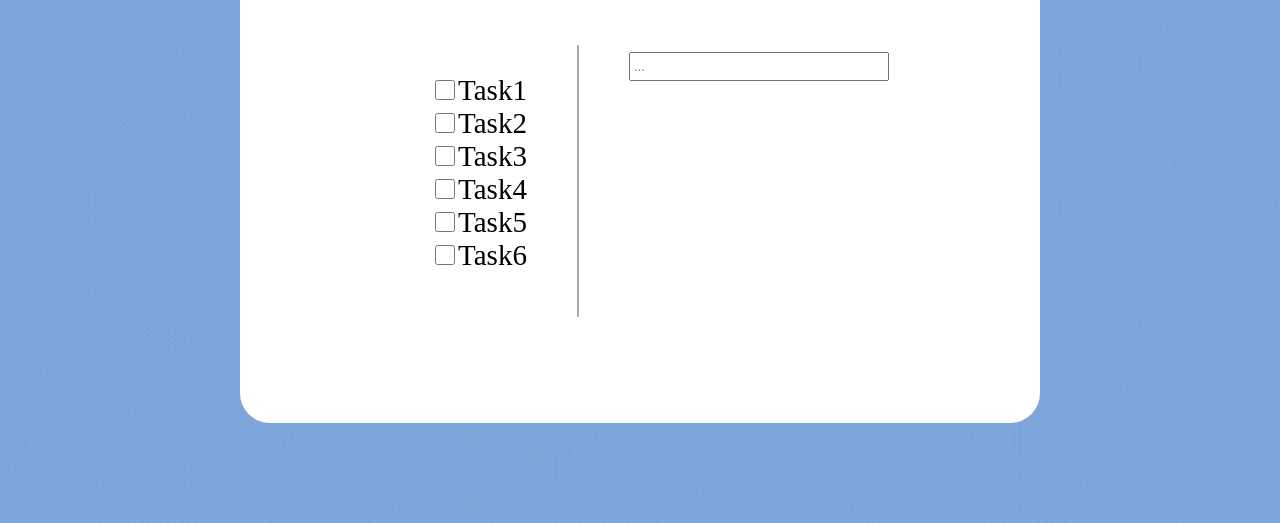
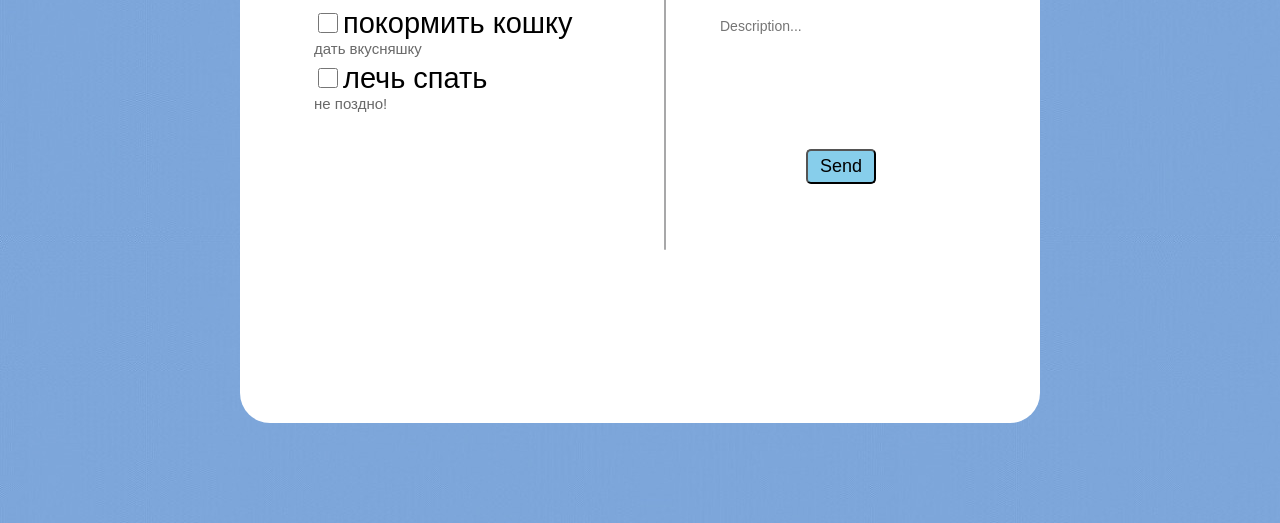
Before and after one commit to evikary/ToDoList, a plain HTML site: page index.html in a window 1280 px wide. Shown: the part 277-800 px from the top of the page. Drawn offline with Linux system fonts and the light colour scheme; a web font is replaced by a local one.

Commit message:
feat: add localStorage, description

```diff
--- a/index.html
+++ b/index.html
@@ -4,11 +4,17 @@
     <meta charset="UTF-8" />
     <meta http-equiv="X-UA-Compatible" content="IE=edge" />
     <meta name="viewport" content="width=device-width, initial-scale=1.0" />
-    <link rel="stylesheet" href="style/style.css" />
     <link
       href="https://fonts.googleapis.com/css2?family=Noto+Sans:wght@400;700&family=Tilt+Neon&family=Tilt+Warp&display=swap"
       rel="stylesheet"
     />
+    <link
+      rel="stylesheet"
+      href="https://pro.fontawesome.com/releases/v5.10.0/css/all.css"
+      integrity="sha384-AYmEC3Yw5cVb3ZcuHtOA93w35dYTsvhLPVnYs9eStHfGJvOvKxVfELGroGkvsg+p"
+      crossorigin="anonymous"
+    />
+    <link rel="stylesheet" href="style/style.css" />
     <title>To do list</title>
   </head>
   <body>
@@ -22,12 +28,26 @@
           <div class="card__line"></div>
           <div class="card__form">
             <label for="title_form"></label>
-            <input type="text" placeholder="..." id="title_form" />
+            <input
+              type="text"
+              placeholder="Сreate a new task..."
+              id="title_form"
+            />
+
+            <label>
+              <textarea
+                type="textarea"
+                placeholder="Description..."
+                maxlength="100"
+                id="description__form"
+              ></textarea>
+            </label>
+            <button>Send</button>
           </div>
         </div>
       </div>
     </div>
-
+    <!-- олльплопилоиробь -->
     <script src="js/script.js"></script>
   </body>
 </html>
--- a/js/script.js
+++ b/js/script.js
@@ -1,19 +1,81 @@
-const DB = {
-  task: ['Task1', 'Task2', 'Task3', 'Task4', 'Task5', 'Task6'],
+// const DB = {
+//   task: [
+//     { key: 'покормить кошку', done: false },
+//     { key: 'лечь спать', done: false },
+//   ],
+// };
+
+// console.log(DB.task[0].key);
+
+const DB = JSON.parse(localStorage.getItem('data')) || {
+  task: [
+    { key: 'покормить кошку', done: false, description: 'дать вкусняшку' },
+    { key: 'лечь спать', done: false, description: 'не поздно!' },
+  ],
 };
+
+// console.log(DB);
 
 const input = document.querySelector('#title_form');
 const tasks = document.querySelector('ul');
-console.log(tasks);
+const btn = document.querySelector('button');
+const trash = document.querySelectorAll('i');
+const check = document.querySelectorAll('check');
+const description = document.querySelector('#description__form');
 
-tasks.innerHTML = '';
-DB.task.forEach((item) => {
-  tasks.innerHTML += `<li>
-  <label
+function displayTasks() {
+  localStorage.setItem('data', JSON.stringify(DB));
+  tasks.innerHTML = '';
+  DB.task.forEach((item, i) => {
+    const text = item.done === true ? 'line_through' : '';
+    const opacity = item.done === true ? 'opacity' : '';
+    const checked = item.done === true ? 'checked' : '';
+    tasks.innerHTML += `<div><li>
+  <label class='label'
     ><input
       type="checkbox"
-      class="check"
-    />${item}</label
-  >
-</li>`;
+      class="check" ${checked} onclick ='checkTask(${i})'
+    /><span class='${text}'>${item.key}</span></label
+  ><i class="fas fa-trash delete" onclick='deleteTask(${i})'></i>
+</li><p class='des ${opacity}'>${item.description}</p></div>`;
+  });
+}
+displayTasks();
+
+btn.addEventListener('click', (e) => {
+  const title = input.value.trim();
+  const descText = description.value.trim();
+
+  if (title === '') {
+    input.value = '';
+    return;
+  }
+
+  const obj = {
+    key: title.toLowerCase(),
+    done: false,
+    description: descText.toLowerCase(),
+  };
+  DB.task.push(obj);
+  displayTasks();
+  input.value = '';
+  description.value = '';
 });
+
+function deleteTask(id) {
+  DB.task.splice(id, 1);
+  displayTasks();
+}
+
+function checkTask(id) {
+  // const state = DB.task[id].done ? false : true;
+  // DB.task[id].done = state;
+  DB.task[id].done = !DB.task[id].done;
+  displayTasks();
+}
+
+// (функция обработчик событий)При нажатии на чек-бокс менялись данные в массиве и отрисовывался зачеркнутый текст у того объекта, у которого значение done true
+// При снятии галочки с чекбокса должен быть done false
+// При отрисовке списка должна быть галочка, где done true (атрибут checked)
+// Проверить массив на наличие всех нужных свойств
+// <!-- onclick= вызов функции -->
--- a/style/style.css
+++ b/style/style.css
@@ -3,7 +3,9 @@ body {
   width: 100%;
   height: 100%;
 }
-
+* {
+  box-sizing: border-box;
+}
 .wrapper {
   margin: 0 auto;
   height: 100vh;
@@ -14,7 +16,7 @@ body {
   display: flex;
   flex-direction: column;
   width: 800px;
-  height: 600px;
+  min-height: 600px;
   position: absolute;
   left: 0;
   right: 0;
@@ -22,10 +24,10 @@ body {
   top: calc(50% - 300px);
   box-sizing: border-box;
   background-color: #ffffff;
-  justify-content: center;
   align-items: center;
   border: none;
   border-radius: 30px;
+  padding: 40px 10px 10px 10px;
 }
 
 .card__title {
@@ -39,21 +41,24 @@ body {
   box-sizing: border-box;
   justify-content: center;
   font-size: 29px;
-  /* align-items: center; */
 }
 
 ul {
   list-style-type: none;
+  font-family: sans-serif;
+  padding-left: 0;
 }
 
 .check {
   width: 20px;
   height: 20px;
+  margin-right: 5px;
+  cursor: pointer;
 }
 
 .card__line {
   width: 2px;
-  height: 272px;
+  min-height: 272px;
   background: #070809;
   opacity: 0.35;
   border-radius: 8px;
@@ -61,11 +66,95 @@ ul {
   margin-right: 50px;
 }
 
-.card__form_input {
-  font-size: 29px;
+.card__form {
+  display: flex;
+  flex-direction: column;
+  align-items: center;
+  font-size: 30px;
+}
+
+.card__task {
+  min-width: 300px;
 }
 
 #title_form {
   padding: 5px 3px;
   width: 250px;
+  border: 1px solid transparent;
+  outline: 0;
+  font-size: 15px;
+  margin-bottom: 5px;
 }
+
+#title_form:hover {
+  outline: 1px solid #808080;
+}
+
+#title_form:focus {
+  outline: 1px solid #808080;
+}
+
+#description__form {
+  padding: 5px 3px;
+  width: 250px;
+  height: 100px;
+  font-size: 14px;
+  font-family: Arial;
+  border: 1px solid transparent;
+  outline: 0;
+  resize: none;
+}
+
+#description__form:hover {
+  outline: 1px solid #808080;
+}
+
+#description__form:focus {
+  outline: 1px solid #808080;
+}
+
+button {
+  margin-top: 30px;
+  width: 70px;
+  padding: 5px 3px;
+  font-family: 'Tilt Neon', sans-serif;
+  border-radius: 5px;
+  background-color: #87ceeb;
+  font-size: 18px;
+  cursor: pointer;
+}
+
+.line_through {
+  text-decoration: line-through;
+  opacity: 0.5;
+}
+
+.delete {
+  display: none;
+  font-size: 20px;
+  margin-left: 10px;
+  color: #808080;
+  cursor: pointer;
+}
+
+li:hover .delete {
+  display: inline;
+}
+
+.label {
+  cursor: pointer;
+}
+
+.label:hover {
+  color: #ff8c00;
+}
+
+.des {
+  margin: 0 0 5px 0;
+  font-size: 15px;
+  color: #696969;
+}
+
+.opacity {
+  opacity: 0.5;
+}
```
